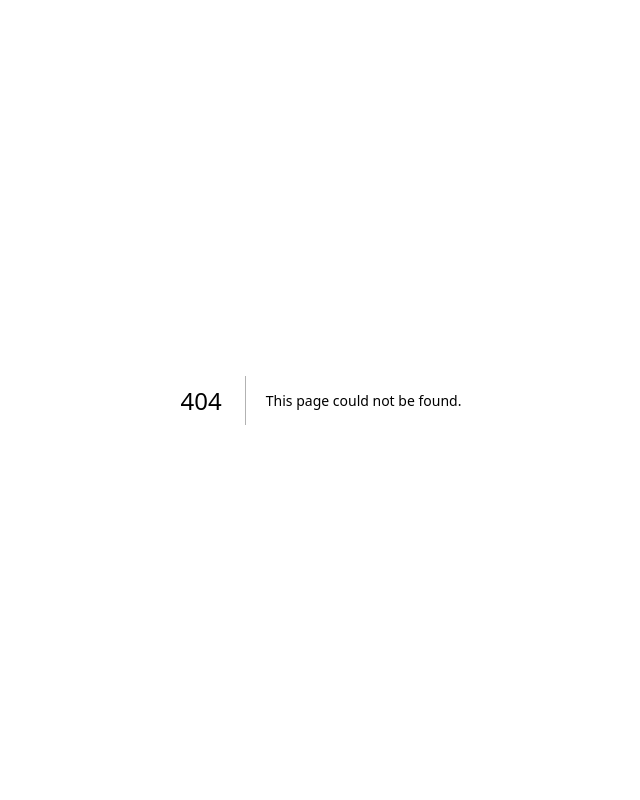
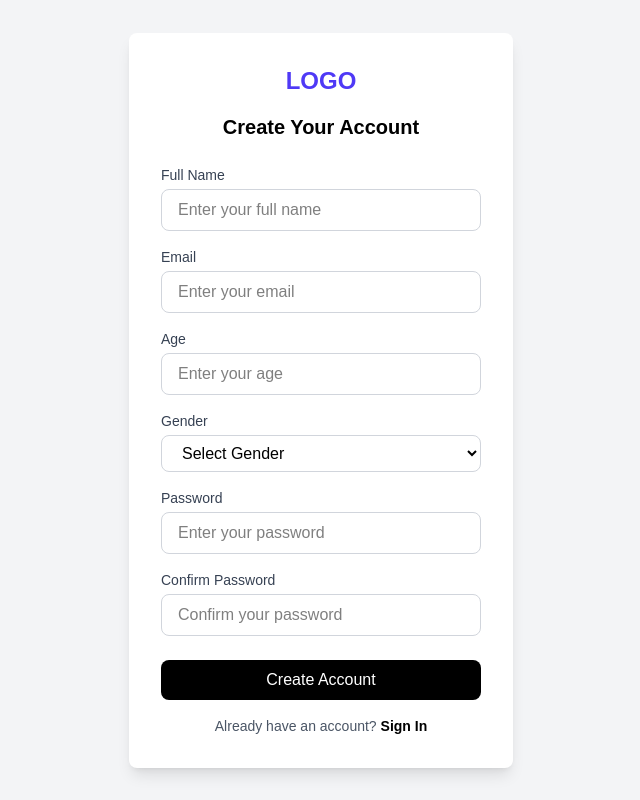
Before and after one commit to vermapiyush823/mental-health-app, a Next.js app: page /sign-up in a window 1280 px wide. Before the commit this address had no page. Shown: the whole page, without its empty margins (319-959 px from the left). Built offline with nearby package versions, Linux system fonts and the light colour scheme.

Commit message:
feat: implement authentication layout and add sign-in/sign-up pages with support network component

```diff
--- /dev/null
+++ b/src/app/(auth)/(routes)/sign-in/page.tsx
@@ -0,0 +1,46 @@
+import React from "react";
+import Link from "next/link";
+
+const SignInPage = () => {
+  return (
+    <div className="flex min-h-screen items-center justify-center bg-gray-100">
+      <div className="bg-white p-8 rounded-lg shadow-lg w-96">
+        <div className="flex justify-center mb-4">
+          <h1 className="text-2xl font-bold text-indigo-600">LOGO</h1>
+        </div>
+        <h2 className="text-xl font-semibold text-center mb-6">Sign In to MindWell AI</h2>
+        <form>
+          <div className="mb-4">
+            <label className="block text-sm font-medium text-gray-700">Email</label>
+            <input
+              type="email"
+              className="mt-1 block w-full px-4 py-2 border border-gray-300 rounded-lg focus:outline-none focus:ring-2 focus:ring-black"
+              placeholder="Enter your email"
+            />
+          </div>
+          <div className="mb-6">
+            <label className="block text-sm font-medium text-gray-700">Password</label>
+            <input
+              type="password"
+              className="mt-1 block w-full px-4 py-2 border border-gray-300 rounded-lg focus:outline-none focus:ring-2 focus:ring-black"
+              placeholder="Enter your password"
+            />
+          </div>
+          <button
+            type="submit"
+            className="w-full bg-black text-white py-2 rounded-lg hover:opacity-90"
+          >
+            Sign In
+          </button>
+        </form>
+        <p className="text-center text-sm text-gray-600 mt-4">
+          Don't have an account? <span className="text-black font-semibold cursor-pointer">
+            <Link href="/sign-up">Sign Up</Link>
+          </span>
+        </p>
+      </div>
+    </div>
+  );
+};
+
+export default SignInPage;
--- /dev/null
+++ b/src/app/(auth)/(routes)/sign-up/page.tsx
@@ -0,0 +1,79 @@
+import React from "react";
+import Link from "next/link";
+const SignUpPage = () => {
+  return (
+    <div className="flex min-h-screen items-center justify-center bg-gray-100">
+      <div className="bg-white p-8 rounded-lg shadow-lg w-96">
+        <div className="flex justify-center mb-4">
+          <h1 className="text-2xl font-bold text-indigo-600">LOGO</h1>
+        </div>
+        <h2 className="text-xl font-semibold text-center mb-6">Create Your Account</h2>
+        <form>
+          <div className="mb-4">
+            <label className="block text-sm font-medium text-gray-700">Full Name</label>
+            <input
+              type="text"
+              className="mt-1 block w-full px-4 py-2 border border-gray-300 rounded-lg focus:outline-none focus:ring-2 focus:ring-black"
+              placeholder="Enter your full name"
+            />
+          </div>
+          <div className="mb-4">
+            <label className="block text-sm font-medium text-gray-700">Email</label>
+            <input
+              type="email"
+              className="mt-1 block w-full px-4 py-2 border border-gray-300 rounded-lg focus:outline-none focus:ring-2 focus:ring-black"
+              placeholder="Enter your email"
+            />
+          </div>
+          <div className="mb-4">
+            <label className="block text-sm font-medium text-gray-700">Age</label>
+            <input
+              type="number"
+              className="mt-1 block w-full px-4 py-2 border border-gray-300 rounded-lg focus:outline-none focus:ring-2 focus:ring-black"
+              placeholder="Enter your age"
+                min={1}
+            />
+          </div>
+          <div className="mb-4">
+            <label className="block text-sm font-medium text-gray-700">Gender</label>
+            <select  title='jdnb' className="mt-1 block w-full px-4 py-2 border border-gray-300 rounded-lg focus:outline-none focus:ring-2 focus:ring-black">
+              <option>Select Gender</option>
+              <option>Male</option>
+              <option>Female</option>
+              <option>Other</option>
+            </select>
+          </div>
+          <div className="mb-4">
+            <label className="block text-sm font-medium text-gray-700">Password</label>
+            <input
+              type="password"
+              className="mt-1 block w-full px-4 py-2 border border-gray-300 rounded-lg focus:outline-none focus:ring-2 focus:ring-black"
+              placeholder="Enter your password"
+            />
+          </div>
+          <div className="mb-6">
+            <label className="block text-sm font-medium text-gray-700">Confirm Password</label>
+            <input
+              type="password"
+              className="mt-1 block w-full px-4 py-2 border border-gray-300 rounded-lg focus:outline-none focus:ring-2 focus:ring-black"
+              placeholder="Confirm your password"
+            />
+          </div>
+          <button
+            type="submit"
+            className="w-full bg-black text-white py-2 rounded-lg hover:opacity-90"
+          >
+            Create Account
+          </button>
+        </form>
+        <p className="text-center text-sm text-gray-600 mt-4">
+          Already have an account? <span className="text-black font-semibold cursor-pointer">
+            <Link href="/sign-in">Sign In</Link>
+          </span>
+        </p>
+      </div>
+    </div>
+  );
+};
+
+export default SignUpPage;
--- /dev/null
+++ b/src/app/(auth)/layout.tsx
@@ -0,0 +1,9 @@
+const AuthLayout = ({ children }: { children: React.ReactNode }) => {
+  return (
+    <div className="h-full flex items-center justify-center">
+      {children}
+    </div>
+  )
+}
+
+export default AuthLayout
--- a/src/app/(route)/(home)/page.tsx
+++ b/src/app/(route)/(home)/page.tsx
@@ -1,15 +1,21 @@
 import Dashboard_profile from '@/components/shared/Dashboard_profile'
 import Overview from '@/components/shared/Overview'
 import Personal_Goals from '@/components/shared/Personal_Goals'
+import Support_network from '@/components/shared/Support_network'
 import React from 'react'
 
 const Page = () => {
   return (
     <div className="flex flex-col mt-8 gap-y-5 w-full items-center">
       <Dashboard_profile />
-      <div className="w-[95%] flex flex-col md:flex-row gap-5">
-        <Overview />
+      <div className="w-[95%] grid grid-cols-1 sm:grid-cols-3 gap-5">
+          <div className='col-span-1 sm:col-span-2  w-full'>
+          <Overview />
+          </div>
+        <div className="col-span-1 flex flex-col w-full gap-y-5">
         <Personal_Goals/>
+        <Support_network/>
+        </div>
       </div>
     </div>
   )
--- a/src/components/shared/Overview.tsx
+++ b/src/components/shared/Overview.tsx
@@ -5,7 +5,7 @@ import Overview_single_score from './Overview_single_score'
 import Ai_insights from './Ai_insights'
 const Overview = () => {
   return (
-    <div className='flex flex-col gap-y-5 bg-white h-fit w-full sm:w-2/3 rounded-md p-5'>
+    <div className='flex flex-col gap-y-5 bg-white h-fit  rounded-md p-5'>
         <h1 className='text-lg font-bold'>Mental Health Overview</h1>
         <MentalHealthChart/>
         <div className='grid justify-center items-center gap-5 grid-cols-2 sm:grid-cols-3  w-full'>
--- a/src/components/shared/Personal_Goals.tsx
+++ b/src/components/shared/Personal_Goals.tsx
@@ -36,7 +36,7 @@ const PersonalGoals = () => {
   };
 
   return (
-    <div className="flex flex-col gap-y-5 bg-white h-fit w-full sm:w-1/3 rounded-md p-5 shadow-md">
+    <div className="flex flex-col gap-y-5 bg-white h-fit rounded-md p-5 shadow-md">
       {/* Title */}
       <h1 className="text-lg font-bold">Personal Goals</h1>
       {
--- /dev/null
+++ b/src/components/shared/Support_network.tsx
@@ -0,0 +1,118 @@
+"use client"; // Ensures client-side rendering in Next.js
+import React, { useState, useEffect } from "react";
+import Image from "next/image";
+import UserIcon from "../../../assets/icons/user.png";
+
+const SupportNetwork = () => {
+  // State for managing support members
+  const [supportMembers, setSupportMembers] = useState([
+    { name: "Dr. John Smith", role: "Primary Therapist" },
+    { name: "Emily Wilson", role: "Support Group Leader" },
+  ]);
+
+  // State for storing random colors (fixes hydration issue)
+  const [colors, setColors] = useState<string[]>([]);
+
+  useEffect(() => {
+    // Generate random colors for each support member when component mounts
+    setColors(supportMembers.map(() => getRandomColor()));
+  }, []); // Runs only once when the component mounts
+
+  // Function to generate a random RGB color
+  const getRandomColor = () => {
+    return `rgb(${Math.floor(Math.random() * 255)}, ${Math.floor(Math.random() * 255)}, ${Math.floor(Math.random() * 255)})`;
+  };
+
+  // State for handling form visibility
+  const [showForm, setShowForm] = useState(false);
+
+  // State for handling form input values
+  const [newMember, setNewMember] = useState({ name: "", role: "" });
+
+  // Handle input changes
+  const handleChange = (e: React.ChangeEvent<HTMLInputElement>) => {
+    setNewMember({ ...newMember, [e.target.name]: e.target.value });
+  };
+
+  // Handle form submission
+  const addContact = (e: React.FormEvent) => {
+    e.preventDefault();
+    if (newMember.name.trim() && newMember.role.trim()) {
+      setSupportMembers([...supportMembers, newMember]);
+      setColors([...colors, getRandomColor()]); // Assign a new color
+      setNewMember({ name: "", role: "" }); // Reset input fields
+      setShowForm(false); // Hide form after submission
+    }
+  };
+
+  return (
+    <div className="flex flex-col gap-y-5 bg-white h-fit rounded-md p-5 shadow-md">
+      {/* Title */}
+      <h1 className="text-lg font-bold">Support Network</h1>
+
+      {/* Show message if no support members exist */}
+      {supportMembers.length === 0 && (
+        <p className="text-sm text-gray-500">
+          You have no support members added. Click the button below to add a new contact.
+        </p>
+      )}
+
+      {/* List of Support Members */}
+      <div className="flex flex-col gap-y-4">
+        {supportMembers.map((member, index) => (
+          <div key={index} className="flex items-center gap-x-3">
+            <div
+              className="w-10 h-10 rounded-full flex items-center justify-center text-white font-bold"
+              style={{ backgroundColor: colors[index] }} // Use stored color
+            >
+              {member.name.charAt(0)}
+            </div>
+            <div>
+              <h2 className="font-medium">{member.name}</h2>
+              <p className="text-sm text-gray-500">{member.role}</p>
+            </div>
+          </div>
+        ))}
+      </div>
+
+      {/* Toggle Add Contact Form */}
+      {showForm && (
+        <form onSubmit={addContact} className="flex flex-col gap-y-3">
+          <input
+            type="text"
+            name="name"
+            value={newMember.name}
+            onChange={handleChange}
+            placeholder="Enter Name"
+            className="border rounded-md p-2 text-sm w-full"
+          />
+          <input
+            type="text"
+            name="role"
+            value={newMember.role}
+            onChange={handleChange}
+            placeholder="Enter Role"
+            className="border rounded-md p-2 text-sm w-full"
+          />
+          <button
+            type="submit"
+            className="w-full bg-black text-white py-2 rounded-md font-medium hover:bg-black/55 transition"
+          >
+            Save Contact
+          </button>
+        </form>
+      )}
+
+      {/* Button to Show/Hide Form */}
+      <button
+        onClick={() => setShowForm(!showForm)}
+        className="flex items-center justify-center gap-x-2 w-full bg-gray-200 py-2 rounded-md text-gray-700 font-medium hover:bg-gray-300 transition"
+      >
+        <Image src={UserIcon} alt="User Icon" width={20} height={20} />
+        {showForm ? "Cancel" : "Add Contact"}
+      </button>
+    </div>
+  );
+};
+
+export default SupportNetwork;
```
Also changed, not shown: assets/icons/user.png (added).
